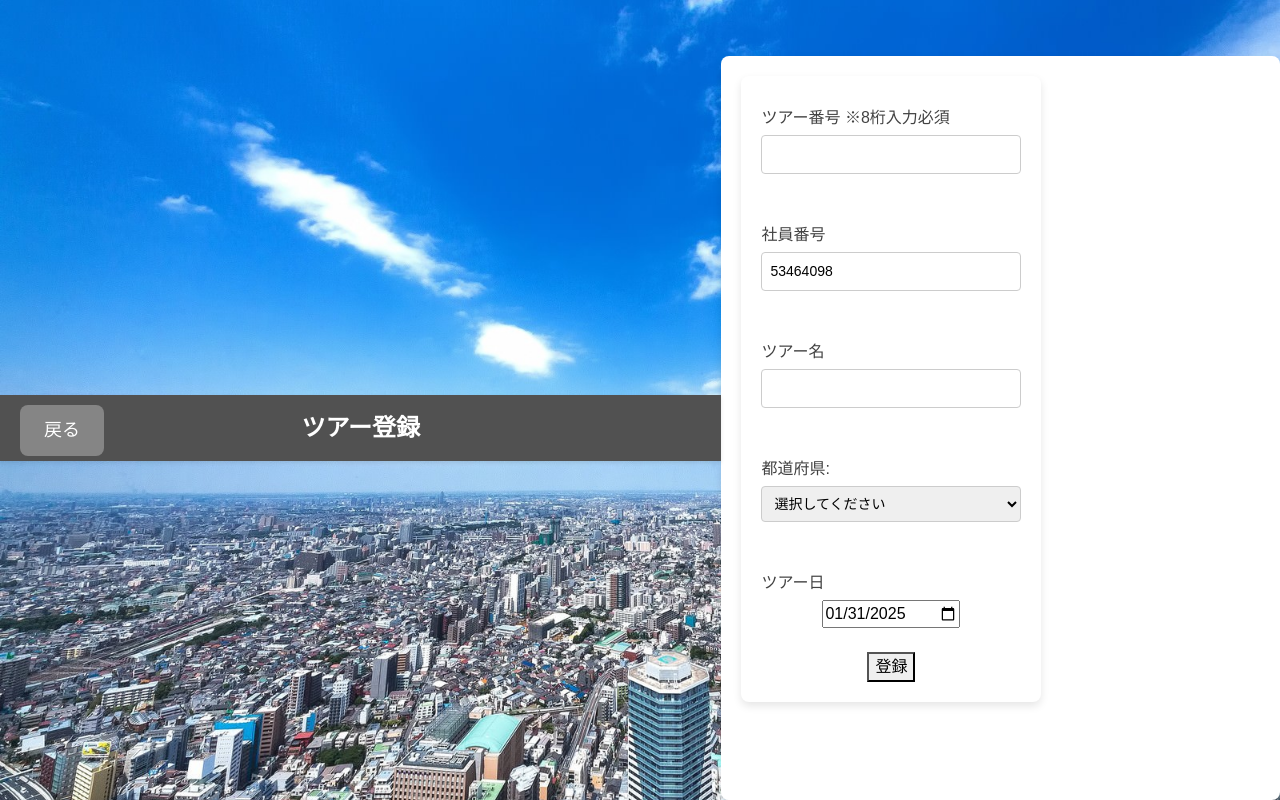
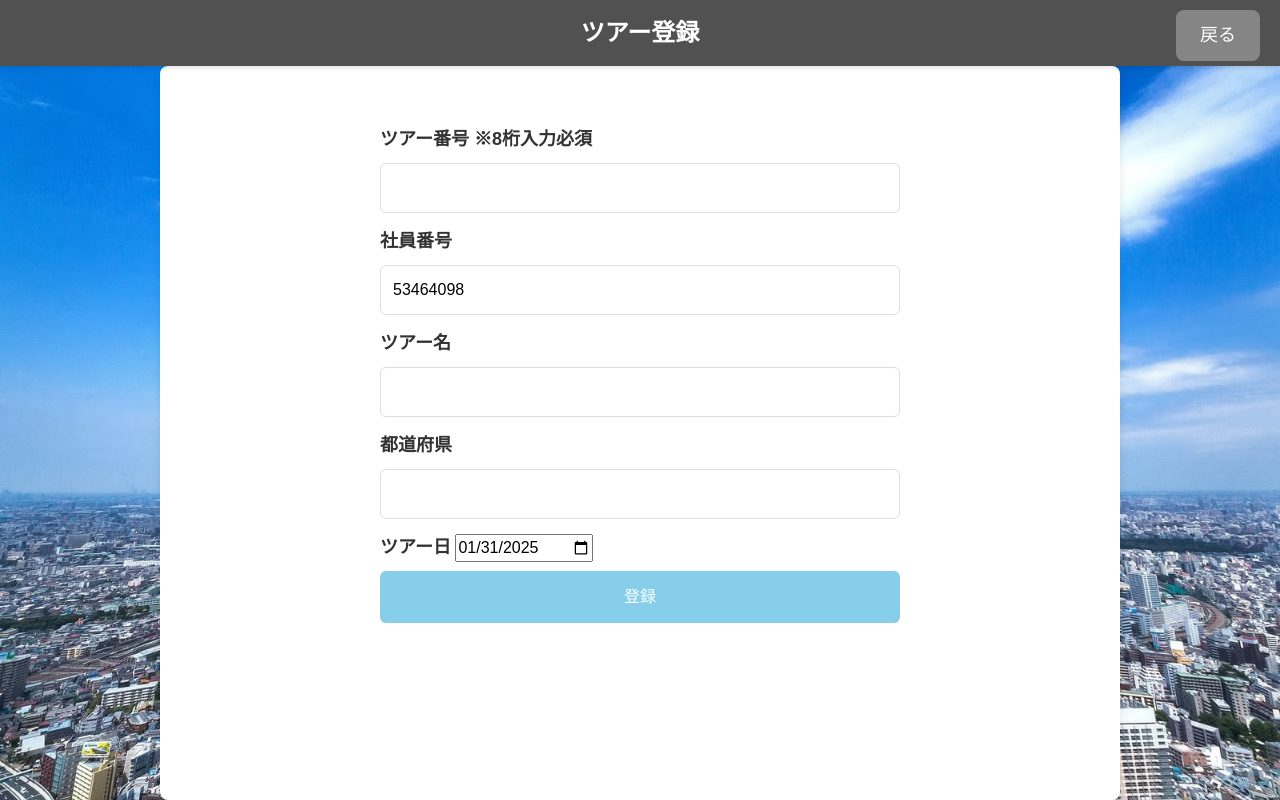
Before and after one commit to pikkoyama/hunhun, a Django app: page /guide/tourregistration/ in a window 1280 px wide. Run offline with Django 5.2, Linux system fonts and the light colour scheme; the visitor is signed in with stand-in values (Sample User, id 1); some libraries are stand-ins or nearby versions.

Commit message:
うぇい

```diff
--- a/nuonproject/guide/templates/TourRegistration.html
+++ b/nuonproject/guide/templates/TourRegistration.html
@@ -1,149 +1,160 @@
-<!-- 6_ツアー登録画面1 -->
 {% extends "base.html" %}
 {% load static %}
 
-{%block title%}ツアー登録{%endblock%}
+{% block title %}ツアー登録{% endblock %}
 
-{%block css%}
+{% block css %}
     <style>
-        /* 全体のスタイル */
         body {
-            font-family: Arial, sans-serif;
+            font-family: 'Arial', sans-serif;
+            margin: 0;
+            padding: 0;
+            background-color: #f9f9f9;
+            color: #333;
             display: flex;
-            justify-content: center;
-            align-items: center;
-            height: 100vh;
-            margin: 0;
-            background-color: #f4f4f9;
+            flex-direction: column;
+            min-height: 100vh;
+            box-sizing: border-box;
         }
 
-        /* フォームのスタイル */
-        form {
-            background-color: #fff;
-            padding: 20px;
+        main {
+            display: flex;
+            justify-content: center;  /* 横方向に中央配置 */
+            flex: 1;                  /* mainタグの高さを最大に */
+        }
+
+        .form-container {
+            width: 100%;
+            max-width: 600px;  /* フォームの最大幅 */
+            background-color: white;
             border-radius: 8px;
-            box-shadow: 0 4px 8px rgba(0, 0, 0, 0.1);
-            width: 300px;
-            text-align: center;
+            padding: 40px;
+            display: flex;
+            flex-direction: column;
+            gap: 20px; /* 各要素間の広めのスペース */
         }
 
         h1 {
             font-size: 24px;
             margin-bottom: 20px;
             color: #333;
+            text-align: center;
         }
 
         label {
-            display: block;
-            margin: 10px 0 5px;
-            text-align: left;
-            font-size: 16px;
-            color: #424242;
+            font-size: 18px;  /* ラベル文字を大きく */
+            margin-bottom: 10px;  /* ラベルと入力フィールドの間にスペース */
+            font-weight: bold;
         }
 
-        input[type="text"], input[type="email"], input[type="tel"], select {
+        input[type="text"],
+        input[type="email"],
+        input[type="tel"],
+        select {
+            padding: 12px; /* 入力フィールドのパディングを大きく */
+            margin-bottom: 15px;  /* 入力フィールド間の余白を大きく */
+            border: 1px solid #ddd;
+            border-radius: 6px;  /* 丸みを持たせる */
+            font-size: 16px;  /* フォントサイズを大きく */
             width: 100%;
-            padding: 8px;
-            margin-bottom: 15px;
-            border: 1px solid #ccc;
-            border-radius: 4px;
-            font-size: 14px;
-            box-sizing: border-box;
         }
 
-        /* エラーメッセージやプレースホルダースタイル */
-        input:focus, select:focus {
-            border-color: #4CAF50;
+        input:focus,
+        select:focus {
+            border-color: #4CAF50;  /* フォーカス時に枠を緑に */
             outline: none;
         }
 
-        option {
-            padding: 10px;
-        }
-
         .messages .error {
-            background-color: #f8d7da; /* 赤背景 */
-            color: #721c24;            /* 赤文字 */
-            border: 1px solid #f5c6cb; /* 赤い枠線 */
+            background-color: #f8d7da;
+            color: #721c24;
+            border: 1px solid #f5c6cb;
             padding: 10px;
             margin-bottom: 15px;
         }
 
         .messages ul {
-            list-style-type: none;  /* 順不同リストのマーカー（・）を非表示にする */
-            padding-left: 0;        /* 左の余白も消す */
+            list-style-type: none;
+            padding-left: 0;
+        }
+
+        .submit-button {
+            padding: 14px;
+            font-size: 16px;
+            color: white;
+            border: none;
+            border-radius: 6px;
+            cursor: pointer;
+            transition: background-color 0.3s ease;
+            width: 100%;  /* ボタンを100%幅にして広げる */
+            background-color: #87ceeb;
+        }
+
+        .submit-button:hover {
+            background-color: #add8e6;
+        }
+
+        .back-button {
+            padding: 12px;
+            font-size: 16px;
+            color: white;
+            border: none;
+            border-radius: 6px;
+            background-color: #7f8c8d;
+            cursor: pointer;
+            margin-top: 10px;
+        }
+
+        .back-button:hover {
+            background-color: #5e6666;
+        }
+
+        .submit-button {
+            margin-top: auto;  /* フォームの下部に配置 */
         }
     </style>
-{%endblock%}
+{% endblock %}
+
 {% block headertitle %}ツアー登録{% endblock %}
-{% block backform %}<button type="button" class="header-button" onclick="location.href='{% url 'guide:toursearch' %}';">戻る</button>{%endblock%}
-{%block main%}
+{% block backform %}
+    <button type="button" class="header-button" onclick="location.href='{% url 'guide:toursearch' %}';">戻る</button>
+{% endblock %}
+
+{% block main %}
 <body>
+    <div class="form-container">
         <form method="post">
             {% csrf_token %}
+
             <label for="tour_number">ツアー番号 ※8桁入力必須</label>
-        {{form.tour_number}}<br><br>
+            {{ form.tour_number }}
+            {% for error in form.tour_number.errors %}
+                <p class="error-message">{{ error }}</p>
+            {% endfor %}
 
             <label for="number">社員番号</label>
-        {{form.number}}<br><br>
+            {{ form.number }}
+            {% for error in form.number.errors %}
+                <p class="error-message">{{ error }}</p>
+            {% endfor %}
 
             <label for="tour_name">ツアー名</label>
-        {{form.tour_name}}<br><br>
+            {{ form.tour_name }}
+            {% for error in form.tour_name.errors %}
+                <p class="error-message">{{ error }}</p>
+            {% endfor %}
 
-        <label for="location">都道府県:</label>
-        <select id="location" name="location" required>
-            <option value="">選択してください</option>
-            <option value="北海道">北海道</option>
-            <option value="青森県">青森県</option>
-            <option value="岩手県">岩手県</option>
-            <option value="宮城県">宮城県</option>
-            <option value="秋田県">秋田県</option>
-            <option value="山形県">山形県</option>
-            <option value="福島県">福島県</option>
-            <option value="茨城県">茨城県</option>
-            <option value="栃木県">栃木県</option>
-            <option value="群馬県">群馬県</option>
-            <option value="埼玉県">埼玉県</option>
-            <option value="千葉県">千葉県</option>
-            <option value="東京都">東京都</option>
-            <option value="神奈川県">神奈川県</option>
-            <option value="新潟県">新潟県</option>
-            <option value="富山県">富山県</option>
-            <option value="石川県">石川県</option>
-            <option value="福井県">福井県</option>
-            <option value="山梨県">山梨県</option>
-            <option value="長野県">長野県</option>
-            <option value="岐阜県">岐阜県</option>
-            <option value="静岡県">静岡県</option>
-            <option value="愛知県">愛知県</option>
-            <option value="三重県">三重県</option>
-            <option value="滋賀県">滋賀県</option>
-            <option value="京都府">京都府</option>
-            <option value="大阪府">大阪府</option>
-            <option value="兵庫県">兵庫県</option>
-            <option value="奈良県">奈良県</option>
-            <option value="和歌山県">和歌山県</option>
-            <option value="鳥取県">鳥取県</option>
-            <option value="島根県">島根県</option>
-            <option value="岡山県">岡山県</option>
-            <option value="広島県">広島県</option>
-            <option value="山口県">山口県</option>
-            <option value="徳島県">徳島県</option>
-            <option value="香川県">香川県</option>
-            <option value="愛媛県">愛媛県</option>
-            <option value="高知県">高知県</option>
-            <option value="福岡県">福岡県</option>
-            <option value="佐賀県">佐賀県</option>
-            <option value="長崎県">長崎県</option>
-            <option value="熊本県">熊本県</option>
-            <option value="大分県">大分県</option>
-            <option value="宮崎県">宮崎県</option>
-            <option value="鹿児島県">鹿児島県</option>
-            <option value="沖縄県">沖縄県</option>
-        </select><br><br>
+            <label for="location">都道府県</label>
+            {{ form.location }}
+            {% for error in form.location.errors %}
+                <p class="error-message">{{ error }}</p>
+            {% endfor %}
 
-        <label for="tourDate">ツアー日</label>
-        {{form.tour_date}}<br><br>
+            <label for="tour_date">ツアー日</label>
+            {{ form.tour_date }}
+            {% for error in form.tour_date.errors %}
+                <p class="error-message">{{ error }}</p>
+            {% endfor %}
 
             {% if messages %}
                 <div class="messages">
@@ -155,7 +166,8 @@
                 </div>
             {% endif %}
 
-        <button type="submit">登録</button>
+            <button type="submit" class="submit-button">登録</button>
         </form>
+    </div>
 </body>
-{%endblock%}
+{% endblock %}
--- a/nuonproject/guide/templates/base.html
+++ b/nuonproject/guide/templates/base.html
@@ -8,7 +8,7 @@
         <meta name="author" content="" />
         <title>{%block title%}{%endblock%}</title>
         <!-- Favicon1-->
-        <link rel="icon" type="image/x-icon" href=" {% static 'assets/favicon.ico' %}" />
+        <link rel="icon" type="image/x-icon" href=" {% static 'assets/map.ico' %}" />
         <!-- Bootstrap icons-->
         <link href="https://cdn.jsdelivr.net/npm/bootstrap-icons@1.5.0/font/bootstrap-icons.css" rel="stylesheet" />
         <!-- Core theme CSS (includes Bootstrap)-->
@@ -17,12 +17,13 @@
         <style>
             body{
                 padding-top: 56px;
-                background-image: url("{% static 'images/background.jpg' %}"); /* 画像パスを指定 */
-                background-size: cover; /* 画像を画面いっぱいに表示 */
-                background-position: center center; /* 画像を中央に配置 */
-                background-attachment: fixed; /* スクロールしても背景が固定される */
-                background-repeat: no-repeat; /* 画像を繰り返さない */
+                background-image: url("{% static 'images/background.jpg' %}"); /* 初期画像 */
+                background-size: cover;
+                background-position: center center;
+                background-attachment: fixed;
+                background-repeat: no-repeat;
             }
+
             header {
                 background-color:rgb(81, 81, 81);
                 color: white;
@@ -44,7 +45,7 @@
                 border-radius: 8px;
                 position: absolute;
                 top: 10px;
-                left: 20px; /* 左側に配置 */
+                right: 20px; /* 左側に配置 */
                 transition: background-color 0.3s ease, transform 0.3s ease;
             }
 
```
Also changed, not shown: nuonproject/guide/templates/qr_code_page.html (+35 -38 lines). Lines whose indentation alone changed are shown as unchanged.
